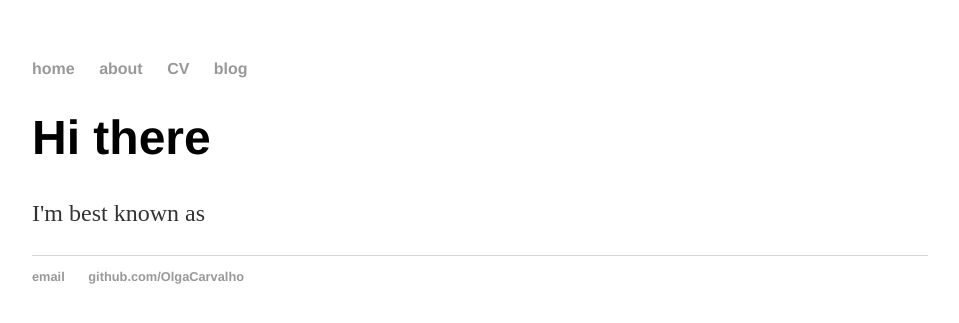
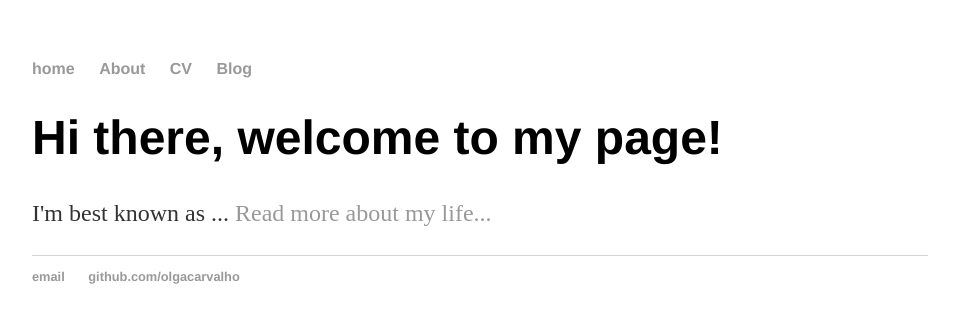
Before and after one commit to OlgaCarvalho/first_personal_website, a Jekyll site: the page built from index.html, in a window 1280 px wide. Shown: the top 323 px of the page, without its empty margins (160-1119 px from the left). Built offline with Jekyll 4.4.1, drawn with Linux system fonts in a browser that asks for light colours.

Commit message:
Update index.html

```diff
--- a/index.html
+++ b/index.html
@@ -1,29 +1,8 @@
-<!DOCTYPE html>
-<html>
-	<head>
-		<title>Welcome to the my homepage!</title>
-		<link rel="stylesheet" type="text/css" href="/css/main.css">
-	</head>
-	<body>
-		<nav>
-    		<ul>
-        		<li><a href="/">home</a></li>
-	        	<li><a href="/about">about</a></li>
-        		<li><a href="/cv">CV</a></li>
-        		<li><a href="/blog">blog</a></li>
-    		</ul>
-		</nav>
-		<div class="container">
-    		<div class="blurb">
-        		<h1>Hi there</h1>
-				<p>I'm best known as </p>
-    		</div><!-- /.blurb -->
-		</div><!-- /.container -->
-		<footer>
-    		<ul>
-        		<li><a href="mailto:olgasofiacarvalho@gmail.com">email</a></li>
-        		<li><a href="https://github.com/OlgaCarvalho">github.com/OlgaCarvalho</a></li>
-			</ul>
-		</footer>
-	</body>
-</html>
+---
+layout: default
+title: Hank Quinlan, Horrible Cop
+---
+<div class="blurb">
+	<h1>Hi there, welcome to my page!</h1>
+	<p>I'm best known as ... <a href="/about">Read more about my life...</a></p>
+</div><!-- /.blurb -->
```
